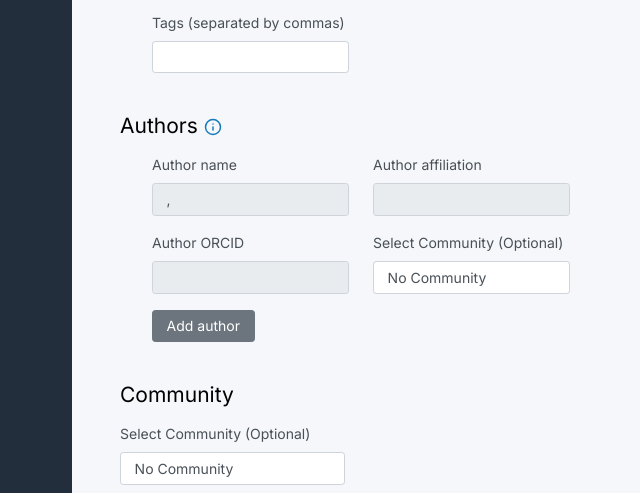
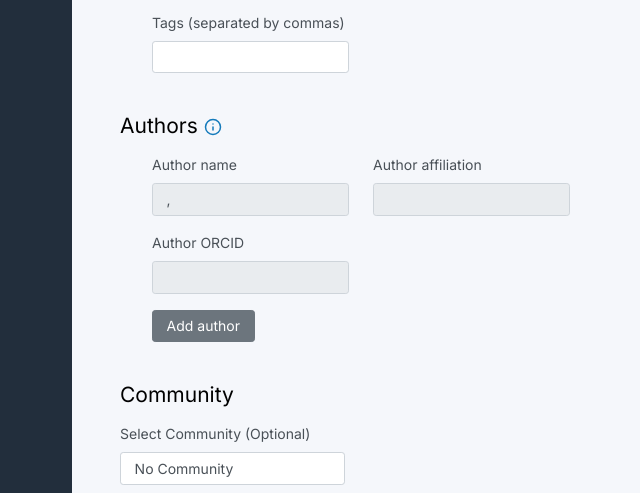
Before and after one commit to EGC-Porra-23-24/porra-hub, a Flask app: page /dataset/upload in a window 1280 px wide. Shown: the part 651-1144 px from the top of the page, without its empty margins (188-828 px from the left). Run offline with Flask 3, Linux system fonts and the light colour scheme; the visitor is signed in with stand-in values (Sample User, id 1); data that the repository does not hold is empty; parts of the project's set-up code (start-up, migrations or seed data) failed here and were passed over; some libraries are stand-ins or nearby versions.

Commit message:
fix(dataset): Correción de elegir comunidad en dos sitios

```diff
--- a/app/modules/dataset/templates/dataset/upload_dataset.html
+++ b/app/modules/dataset/templates/dataset/upload_dataset.html
@@ -144,16 +144,6 @@
                                 <label class="form-label">Author ORCID</label>
                                 <input class="form-control"
                                        disabled value="{{ current_user.profile.orcid }}">
-                            </div>
-
-                            <div class="col-lg-6 col-12 mb-3">
-                                <label class="form-label">Select Community (Optional)</label>
-                                <select class="form-control" name="community">
-                                    <option value="">No Community</option>
-                                    {% for community_id, community_name in form.community.choices %}
-                                        <option value="{{ community_id }}">{{ community_name }}</option>
-                                    {% endfor %}
-                                </select>
                             </div>
 
                             <div class="col-12">
```
